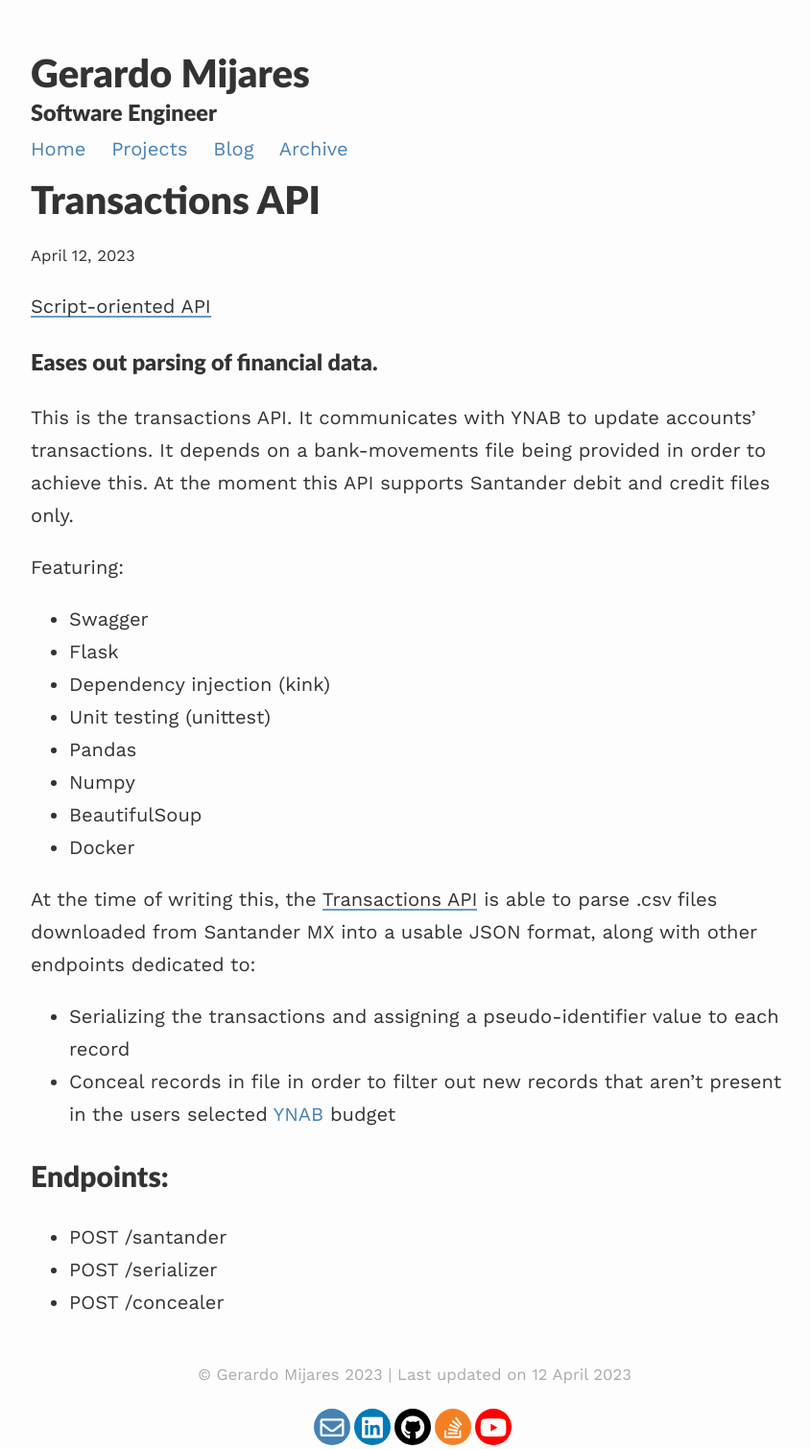
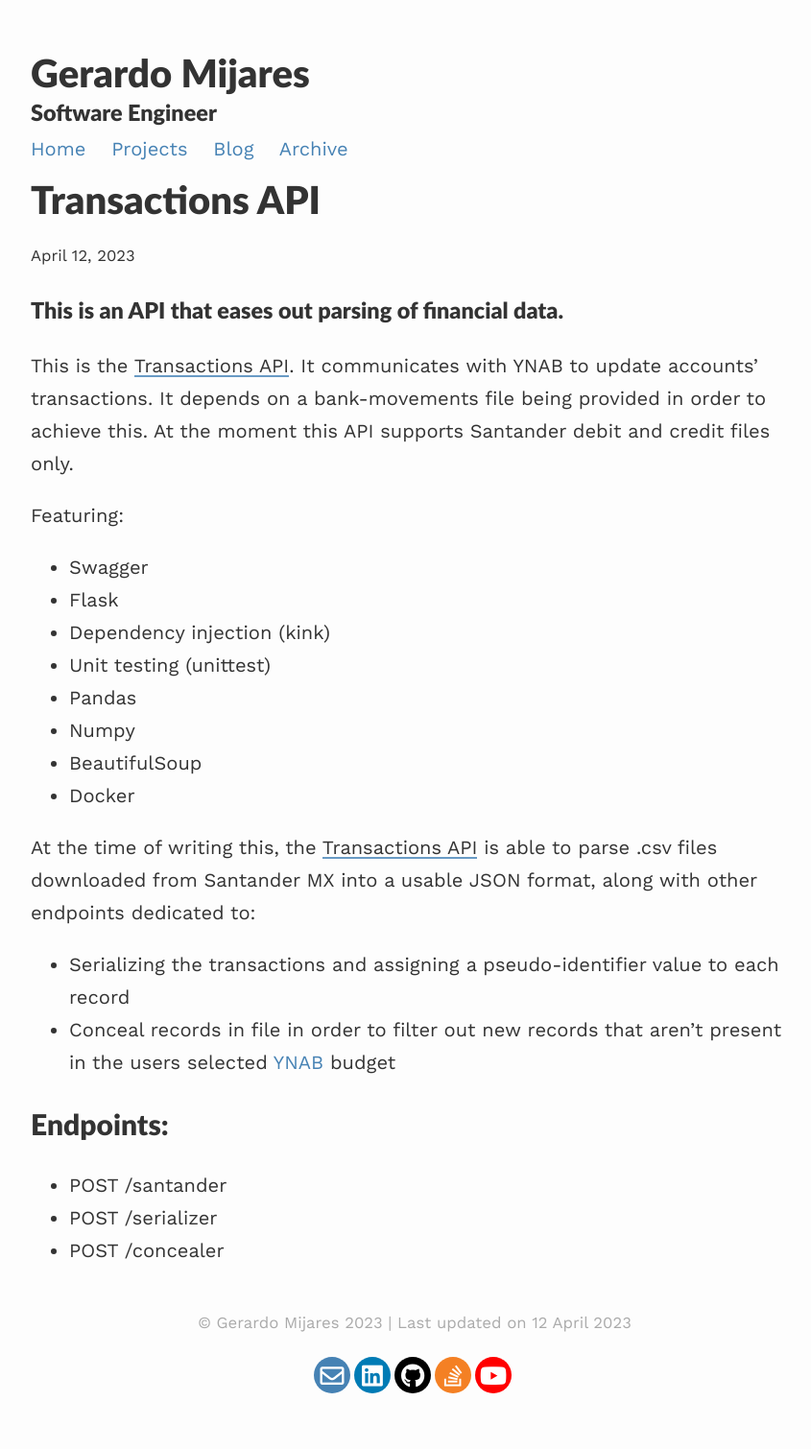
Before and after one commit to gerryatsxf/gerryatsxf.github.io, a Jekyll site: the page built from _projects/projectTransactionsAPI.md, in a window 1280 px wide. Shown: the whole page at 96% size, without its empty margins (208-1053 px from the left). Built offline with Jekyll 4.4.1, drawn with Linux system fonts in a browser that asks for light colours; nearby versions of some CDN libraries; after the commit the page ends 1456 px from its top, so only the background shows below that.

Commit message:
improving

```diff
--- a/_projects/projectTransactionsAPI.md
+++ b/_projects/projectTransactionsAPI.md
@@ -4,11 +4,9 @@
 description: Script-oriented API that eases out parsing of financial data.
 ---
 
-[Script-oriented API](https://github.com/gerryatsxf/transactions-api)
+### This is an API that eases out parsing of financial data.
 
-### Eases out parsing of financial data.
-
-This is the transactions API. It communicates with YNAB to update accounts' transactions. It depends on a bank-movements file being provided in order to achieve this. At the moment this API supports Santander debit and credit files only.
+This is the [Transactions API](https://github.com/gerryatsxf/transactions-api). It communicates with YNAB to update accounts' transactions. It depends on a bank-movements file being provided in order to achieve this. At the moment this API supports Santander debit and credit files only.
 
 Featuring:
 
```
Also changed, not shown: _projects/projectSolarEnergy.md (+2 -4 lines).
